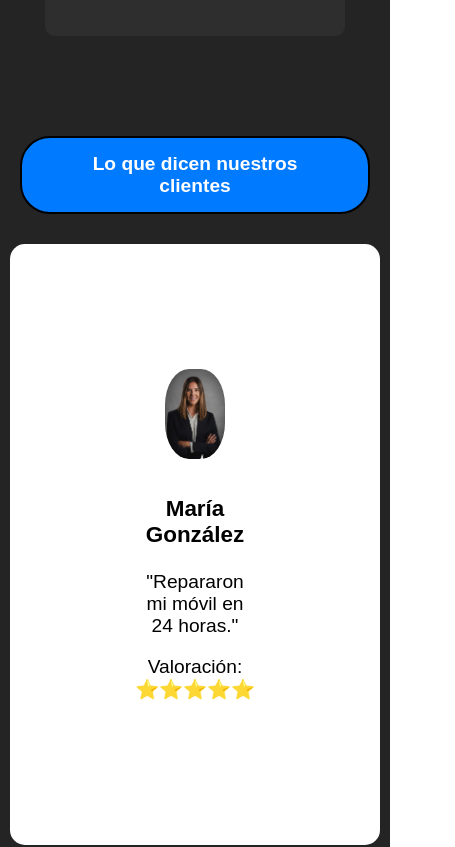
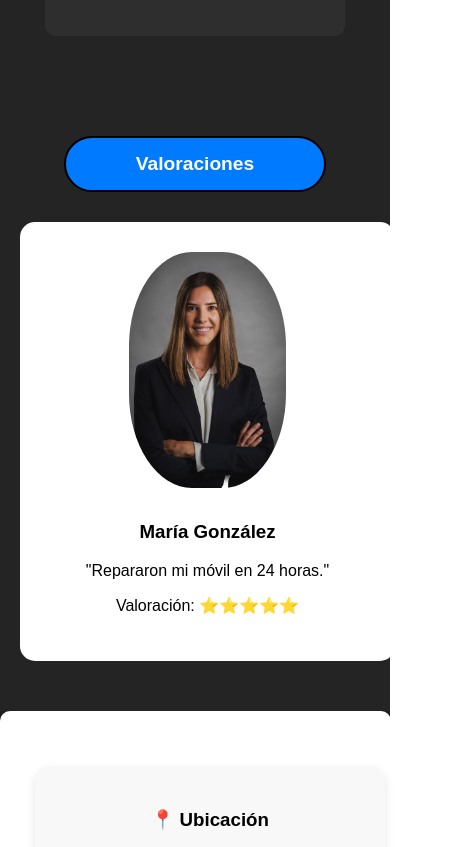
Before and after one commit to GiovanniBarroso/nanotechpro-MiStartUp, a Vue app: page / in a window 390 px wide. Shown: the part 2460-3307 px from the top of the page, 455 px wide, since content can reach past the window. Built offline with nearby package versions, Linux system fonts and the light colour scheme.

Commit message:
update responsive into contact and home views

```diff
--- a/src/assets/css/contact.css
+++ b/src/assets/css/contact.css
@@ -6,12 +6,14 @@
     color: white;
     animation: fadeIn 0.8s ease-in-out;
 }
+
 /* Animación de fadeIn */
 @keyframes fadeIn {
     from {
         opacity: 0;
         transform: translateY(-20px);
     }
+
     to {
         opacity: 1;
         transform: translateY(0);
@@ -46,22 +48,21 @@
     flex-wrap: wrap;
     box-shadow: 0px 10px 30px rgba(0, 0, 0, 0.25);
     box-sizing: border-box;
-    transition: all 0.3s ease-in-out;
-    animation: fadeIn 1s ease-in-out; /* 👈 También para el contenedor */
+    animation: fadeIn 1s ease-in-out;
 }
 
 /* FORMULARIO */
 .contact-form {
     display: flex;
     flex-direction: column;
-    gap: 15px;
+    gap: clamp(15px, 3vw, 27px);
     background: #ffffff;
     padding: 30px;
     border-radius: 10px;
     width: 100%;
     max-width: 400px;
     box-shadow: 0px 4px 15px rgba(0, 0, 0, 0.2);
-    animation: fadeIn 1.2s ease-in-out; /* 👈 FadeIn más lento para el formulario */
+    animation: fadeIn 1.2s ease-in-out;
 }
 
 /* GRUPO DE INPUTS */
@@ -89,6 +90,7 @@
     font-size: 1rem;
     outline: none;
 }
+
 .contact-form textarea {
     height: 120px;
     resize: none;
@@ -117,7 +119,7 @@
 .contact-info {
     text-align: left;
     max-width: 400px;
-    animation: fadeIn 1.4s ease-in-out; /* 👈 FadeIn más lento para un efecto gradual */
+    animation: fadeIn 1.4s ease-in-out;
 }
 
 .contact-info h3 {
--- a/src/assets/css/home.css
+++ b/src/assets/css/home.css
@@ -332,17 +332,19 @@
     display: flex;
     align-items: center;
     justify-content: center;
-    gap: 40px;
+    gap: 20px; /* 🔄 Reducimos el espacio entre los elementos */
+    flex-wrap: wrap; /* 🔄 Permitir que los elementos se acomoden mejor en pantallas pequeñas */
 }
 
 .review-card {
     background: white;
     color: black;
-    padding: 125px;
+    padding: 50px; /* 🔄 Reducimos el padding para móviles */
     border-radius: 15px;
-    width: 300px;
+    width: 100%;
+    max-width: 400px; /* 🔄 Permitir que se adapte hasta 400px */
     text-align: center;
-    font-size: 1.2rem;
+    font-size: 1rem; /* 🔄 Reducimos ligeramente el tamaño de la fuente */
 }
 
 .client-photo {
@@ -364,6 +366,27 @@
 .arrow:hover {
     color: #ffeb3b;
 }
+
+
+
+@media (max-width: 768px) {
+    .review-container {
+        flex-direction: column; /* 🔄 Alinear en columna para mejor visualización */
+        gap: 10px;
+    }
+
+    .review-card {
+        padding: 30px; /* 🔄 Ajuste de padding en móviles */
+        max-width: 90%;
+    }
+
+    .arrow {
+        display: none; /* 🔄 Reducimos el tamaño de las flechas */
+    }
+}
+
+
+
 
 /* UBICACIÓN Y FAQ */
 .location-faq {
--- a/src/views/Contact.vue
+++ b/src/views/Contact.vue
@@ -61,6 +61,7 @@
 </template>
 
 <script setup>
+
 import { ref, computed } from "vue";
 
 // Rutas correctas (sin espacios en los nombres de archivos)
@@ -85,6 +86,14 @@ const isFormValid = computed(() =>
     message.value.trim() !== ""
 );
 
+
+import { onMounted } from "vue";
+
+onMounted(() => {
+    window.dispatchEvent(new Event("resize"));
+});
+
+
 const handleSubmit = () => {
     if (!isFormValid.value) {
         successMessage.value = "Por favor, completa todos los campos.";
--- a/src/views/Home.vue
+++ b/src/views/Home.vue
@@ -40,7 +40,7 @@
 
         <!-- RESEÑAS DE CLIENTES -->
         <section class="reviews fade-in" v-intersect>
-            <h2 class="section-title"> Lo que dicen nuestros clientes</h2>
+            <h2 class="section-title"> Valoraciones</h2>
             <div class="review-container">
                 <button @click="prevReview" class="arrow">&lt;</button>
                 <div class="review-card">
```
Also changed, not shown: src/components/HelloWorld.vue (deleted, +0 -43 lines).
